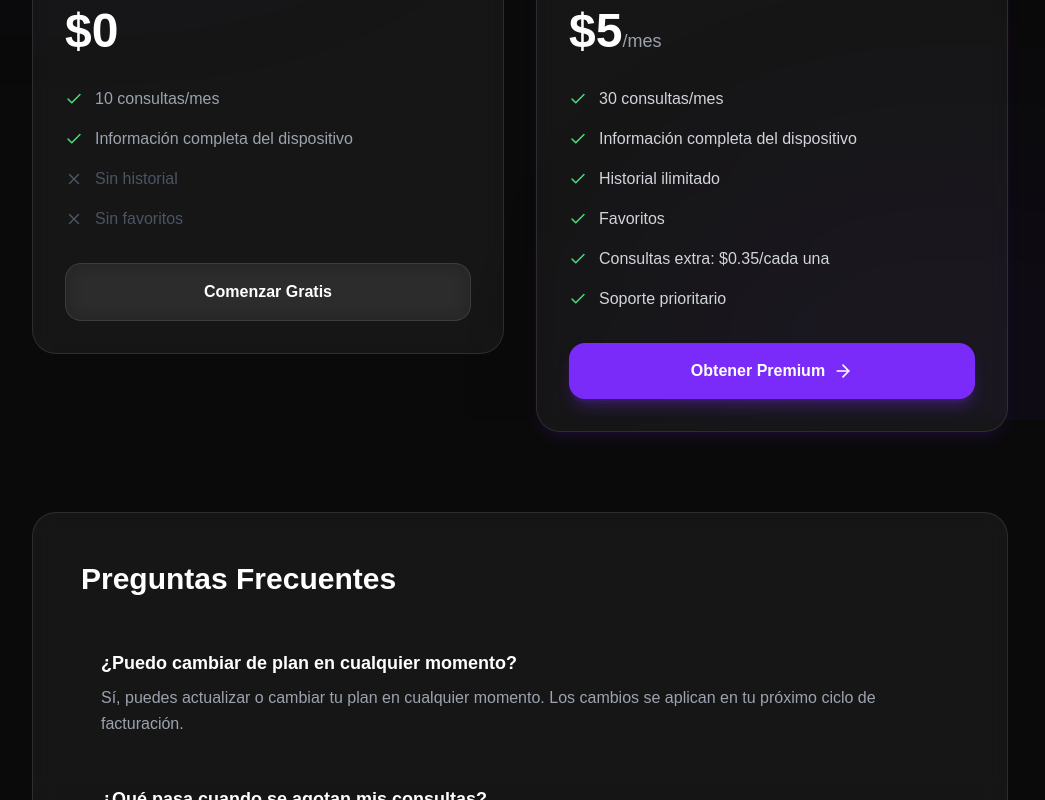
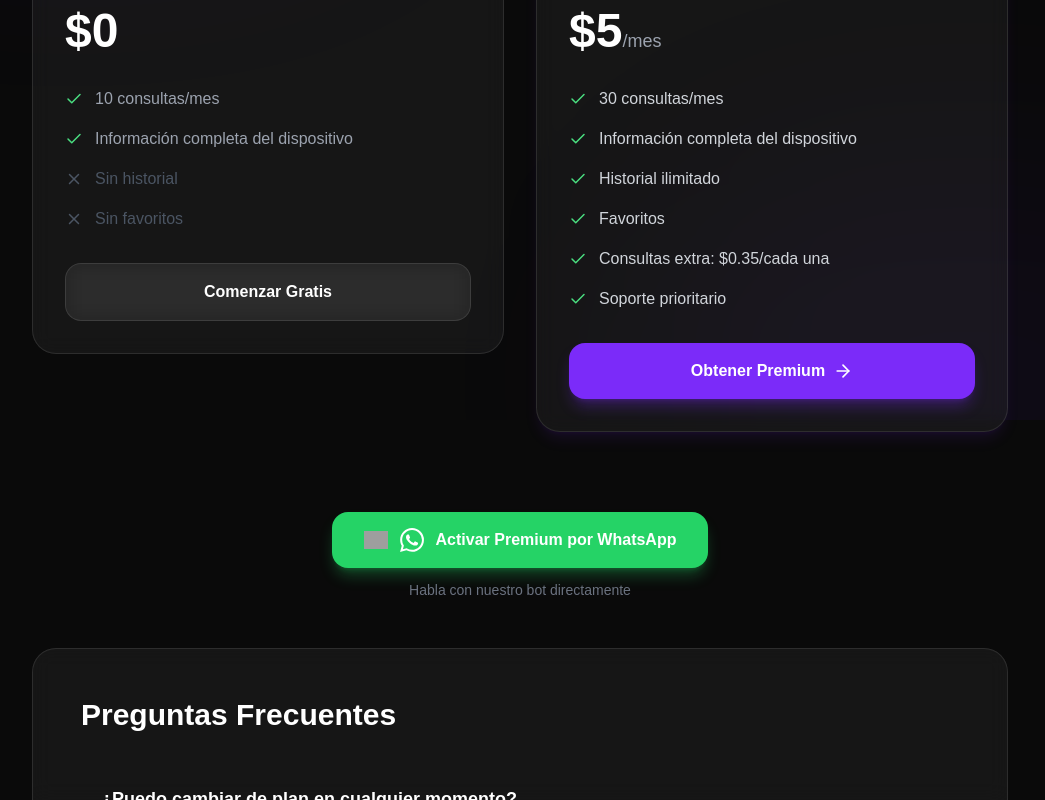
Before and after one commit to ithesk/mo35web, a Next.js app: page /pricing in a window 1280 px wide. Shown: the part 380-1180 px from the top of the page, without its empty margins (120-1165 px from the left). Built offline with nearby package versions, Linux system fonts and the light colour scheme; no server answers; grey boxes are pictures that could not be loaded.

Commit message:
Add WhatsApp button to pricing page

```diff
--- a/src/app/pricing/page.tsx
+++ b/src/app/pricing/page.tsx
@@ -206,6 +206,23 @@
           </div>
         </div>
 
+        {/* WhatsApp CTA */}
+        <div className="text-center mb-12">
+          <a
+            href="https://wa.me/18299316043"
+            target="_blank"
+            rel="noopener noreferrer"
+            className="inline-flex items-center gap-3 px-8 py-4 bg-[#25D366] hover:bg-[#1ebe5d] text-white rounded-2xl font-bold transition-all transform hover:scale-105 shadow-lg shadow-[#25D366]/30"
+          >
+            <Image src="/whatsapp.svg" alt="WhatsApp" width={24} height={24} onError={(e) => { (e.target as HTMLImageElement).style.display = 'none' }} />
+            <svg viewBox="0 0 24 24" fill="currentColor" className="w-6 h-6"><path d="M17.472 14.382c-.297-.149-1.758-.867-2.03-.967-.273-.099-.471-.148-.67.15-.197.297-.767.966-.94 1.164-.173.199-.347.223-.644.075-.297-.15-1.255-.463-2.39-1.475-.883-.788-1.48-1.761-1.653-2.059-.173-.297-.018-.458.13-.606.134-.133.298-.347.446-.52.149-.174.198-.298.298-.497.099-.198.05-.371-.025-.52-.075-.149-.669-1.612-.916-2.207-.242-.579-.487-.5-.669-.51-.173-.008-.371-.01-.57-.01-.198 0-.52.074-.792.372-.272.297-1.04 1.016-1.04 2.479 0 1.462 1.065 2.875 1.213 3.074.149.198 2.096 3.2 5.077 4.487.709.306 1.262.489 1.694.625.712.227 1.36.195 1.871.118.571-.085 1.758-.719 2.006-1.413.248-.694.248-1.289.173-1.413-.074-.124-.272-.198-.57-.347m-5.421 7.403h-.004a9.87 9.87 0 01-5.031-1.378l-.361-.214-3.741.982.998-3.648-.235-.374a9.86 9.86 0 01-1.51-5.26c.001-5.45 4.436-9.884 9.888-9.884 2.64 0 5.122 1.03 6.988 2.898a9.825 9.825 0 012.893 6.994c-.003 5.45-4.437 9.884-9.885 9.884m8.413-18.297A11.815 11.815 0 0012.05 0C5.495 0 .16 5.335.157 11.892c0 2.096.547 4.142 1.588 5.945L.057 24l6.305-1.654a11.882 11.882 0 005.683 1.448h.005c6.554 0 11.89-5.335 11.893-11.893a11.821 11.821 0 00-3.48-8.413z"/></svg>
+            {lang === 'es' ? 'Activar Premium por WhatsApp' : 'Activate Premium via WhatsApp'}
+          </a>
+          <p className="text-gray-500 text-sm mt-3">
+            {lang === 'es' ? 'Habla con nuestro bot directamente' : 'Chat with our bot directly'}
+          </p>
+        </div>
+
         {/* FAQ */}
         <div className="glass rounded-3xl p-8 md:p-12 border border-white/5 mb-16">
           <h2 className="text-2xl md:text-3xl font-bold mb-8 text-white">{l.faq}</h2>
```
